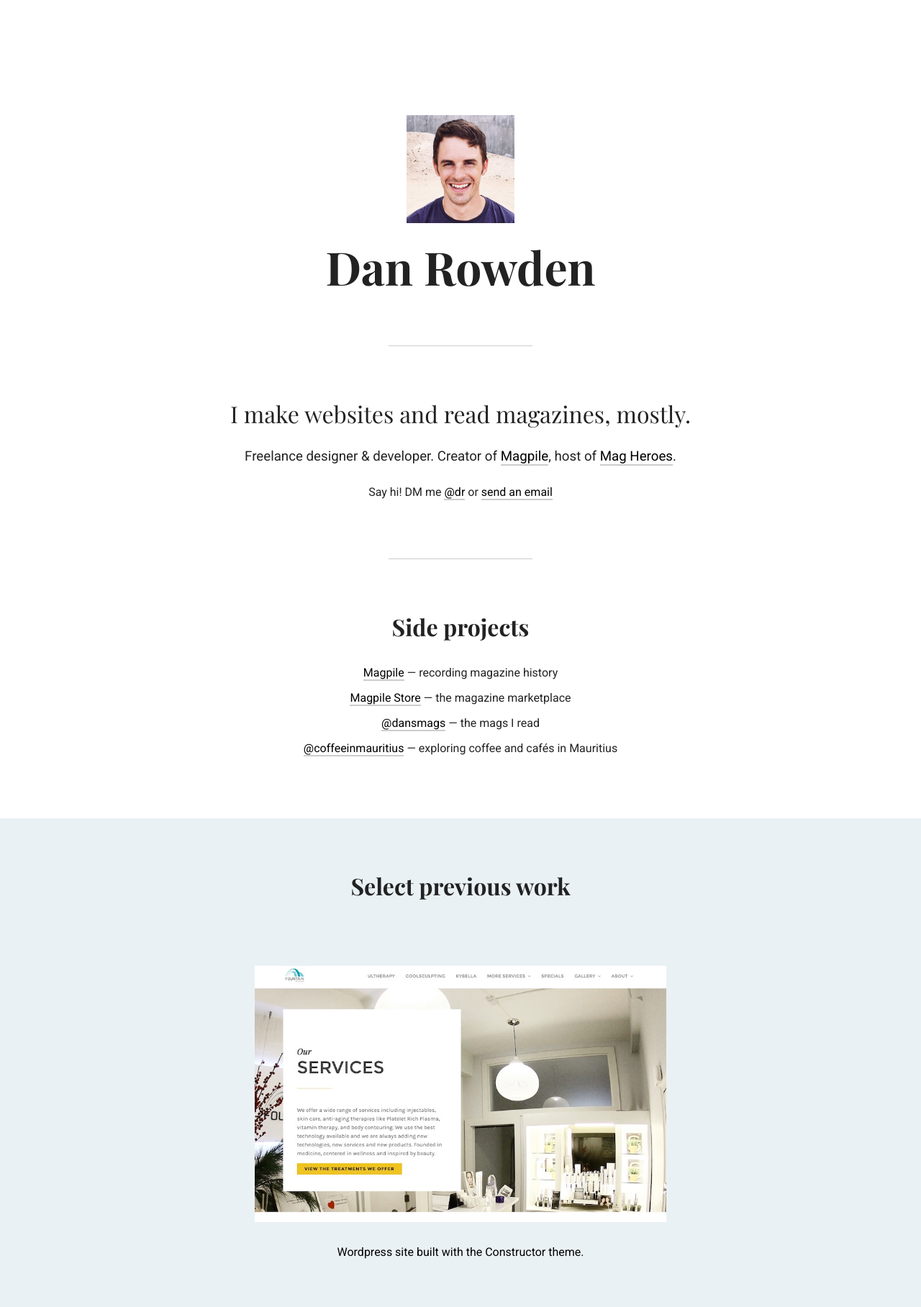
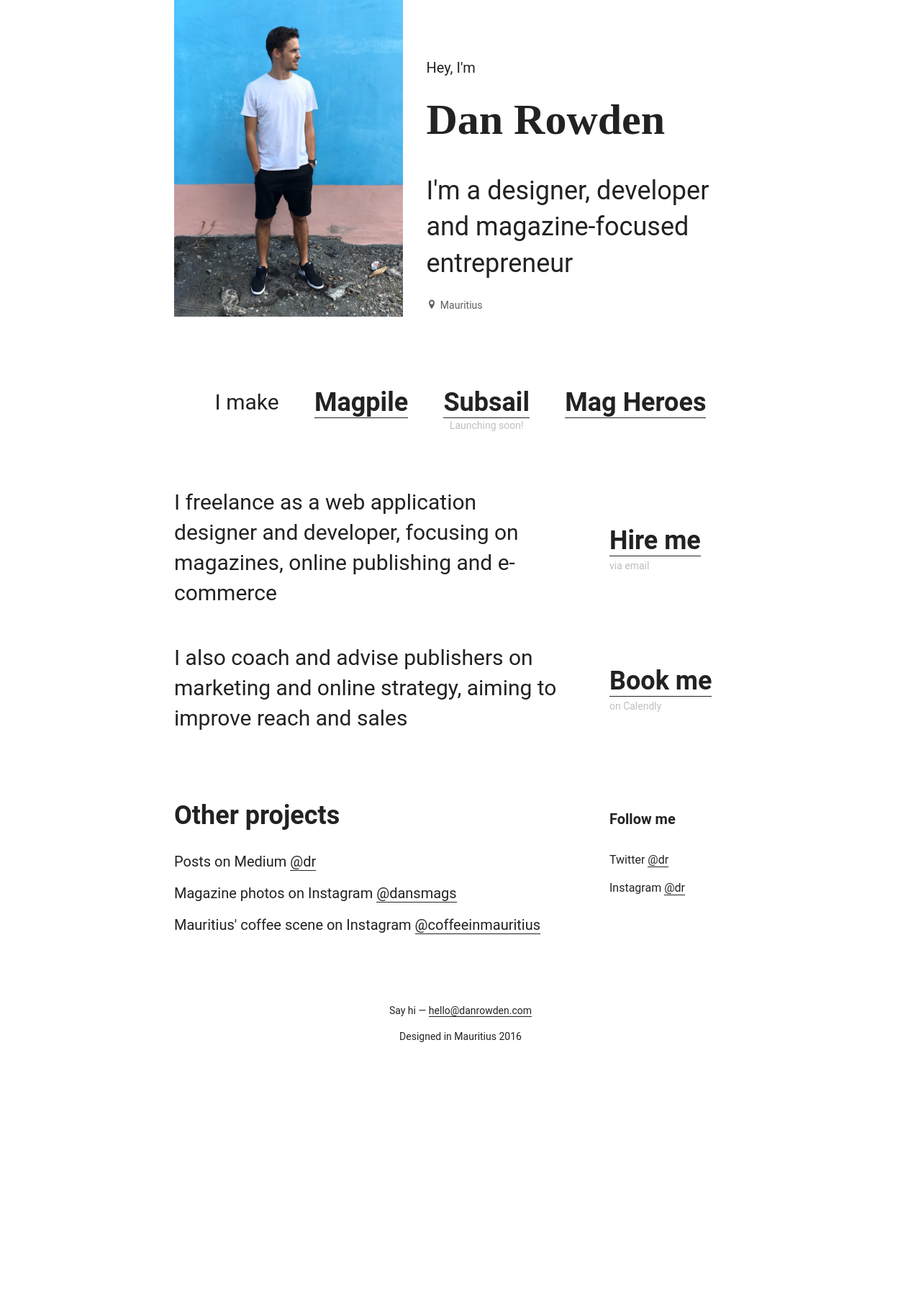
Before and after one commit to danrowden/danrowden.com, a plain HTML site: page index.html in a window 1280 px wide. Shown: the top 1816 px of the page at 72% size. After the commit the page ends 1483 px from the top, so only its background shows below. Drawn offline with nearby package versions, Linux system fonts and the light colour scheme.

Commit message:
First version of 2017 page

```diff
--- a/index.html
+++ b/index.html
@@ -1,10 +1,11 @@
 <html lang="en">
 	<head>
-		<title>Dan Rowden - Designer and developer</title>
+		<title>Dan Rowden - Designer, developer, entrepreneur</title>
 		<link rel="icon" type="image/png" sizes="32x32" href="images/favicon-32x32.png">
 		<link rel="icon" type="image/png" sizes="16x16" href="images/favicon-16x16.png">
-		<meta name="description" content="Dan Rowden is a web designer and developer, and magazine reader. Available for hire on small and medium projects.">
-		<link href='https://fonts.googleapis.com/css?family=Playfair+Display:400,700|Roboto:400,900' rel='stylesheet' type='text/css'>
+		<meta name="description" content="Dan Rowden is a web designer and developer, coach, entrepreneur and magazine reader.">
+	  <meta name="viewport" content="width=device-width, initial-scale=1, user-scalable=0">
+		<script>try{Typekit.load({ async: true });}catch(e){}</script>
 		<style>
 		* {
 			padding: 0;
@@ -13,224 +14,270 @@
 		}
 
 		body {
-			font-family: Roboto, "Helvetica Neue", sans-serif;
-			font-size: 14px;
+			font-family: 'Acumin Pro', 'Roboto', "Helvetica Neue", sans-serif;
+			font-size: 16px;
+			line-height: 1.4;
 			color: #222;
 			background-color: #fff;
 			text-align: center;
+			max-width: 500px;
+			margin: auto;
+			padding: 1rem;
 		}
-
-		h1,
-		h2,
-		h3,
-		h4 {
-			font-weight: normal;
-			margin: 1.5rem 0;
-			line-height: 1.4;
-		}
-		p {
-			line-height: 1.5;
-		}
-		a:link,
-		a:visited {
-			color: #000;
-			border-bottom: 2px solid #ccc;
-			text-decoration: none;
-			transition: color 0.1s ease-in-out;
-		}
-		a:hover {
-			color: #999;
-		}
-
-		h2 {
-			font-family: 'Playfair Display', serif;
-		}
-		h2.title {
-			font-weight: 700;
-			font-size: 2rem;
-		}
-
-		hr.narrow {
-			margin: 2rem auto;
-			width: 200px;
-			border: 0;
-			border-top: 1px solid #ccc;
-		}
-
-		header {
-			padding: 6em 3em 1em;
-			text-align: center;
-		}
-		header img {
-			width: 150px;
-		}
-		header h1 {
-			font-family: 'Playfair Display', serif;
-			font-weight: 700;
-			font-size: 3rem;
-		}
-
-		.intro {
-			padding: 1rem 3rem 3rem;
-		}
-		.intro h2 {
-			font-family: 'Playfair Display', serif;
-			font-size: 2em;
-		}
-
-		.projects {
-			padding: 1rem 1rem 5rem;
-		}
-		.projects ul {
-			list-style: none;
-		}
-		.projects li {
-			padding: 0.5rem 0;
-		}
-
-		.content {
-			padding: 1em 0;
-			overflow: hidden;
-			background-color: #eaf1f4;
-		}
-		.content .work {
-			display: block;
-			margin: 0 auto;
-			padding: 3rem 2rem;
-			max-width: 600px;
-		}
-		.content .work img {
-			display: block;
-			width: 100%;
-			margin: 0 auto 1rem;
-		}
-		.content .work a {
-			border-bottom: none;
-		}
-
-		footer {
-			padding: 5rem 2rem;
-			text-align: center;
-		}
-
-		@media (min-width: 700px) {
+		@media (min-width: 600px) {
 			body {
-				font-size: 16px;
-			}
-
-			header {
-				padding-top: 10rem;
-			}
-			header h1 {
-				margin: 1rem 0;
-				font-size: 4rem;
-			}
-
-			.content .work {
-				padding: 4rem;
-			}
-			.content .work img {
-				margin-bottom: 2rem;
+				padding: 0 2rem 2rem;
+				max-width: 860px;
+				text-align: left;
 			}
 		}
 
-		@media (min-width: 900px) {
-			.content {
-				padding: 3rem 0 2rem;
+		h1, h2, h3, h4 {
+			font-weight: normal;
+		}
+
+		h1 { font-family: "filson-pro"; }
+
+		a:link,
+		a:visited {
+			color: inherit;
+			border-bottom: 1px solid;
+			text-decoration: none;
+			transition: color 0.2s, border 0.2s;
+		}
+		a:hover {
+			color: #aaa;
+		}
+		a.button:hover {
+			color: #0086E2;
+		}
+
+		.fs14 { font-size: 14px; }
+		.fs20 { font-size: 20px; }
+		.fs30 { font-size: 30px; }
+		.fs36 { font-size: 36px; }
+		.fs40 { font-size: 40px; }
+		.fs60 { font-size: 60px; }
+		@media (max-width: 767px) {
+			.fs20 { font-size: 16px; }
+			.fs30 { font-size: 20px; }
+			.fs36 { font-size: 24px; }
+			.fs40 { font-size: 30px; }
+			.fs60 { font-size: 40px; }
+		}
+
+		.grey { color: #BFBFBF; }
+
+		.normal { font-weight: normal; }
+		.bold { font-weight: bold; }
+		.tc { text-align: center; }
+		.vam { vertical-align: middle; }
+
+		.mb1 { margin-bottom: 1rem; }
+		.mb2 { margin-bottom: 2rem; }
+		.mb4 { margin-bottom: 4rem !important; }
+
+		.list { list-style: none; }
+		.list li { margin-bottom: 1rem; }
+
+		.header {
+			overflow: hidden;
+			margin-bottom: 3rem;
+		}
+
+		.hey {
+			margin-bottom: 1rem;
+		}
+		.name {
+			margin-bottom: 1rem;
+		}
+		.location {
+			margin-top: 1.5rem;
+			color: #5F5F5F;
+		}
+		@media (min-width: 600px) {
+			.hey {
+				margin-top: 5rem;
+				margin-bottom: 1rem;
 			}
-			.content .work {
-				max-width: 700px;
+			.name {
+				margin-bottom: 2rem;
+			}
+			.location {
+				margin-top: 1.5rem;
 			}
 		}
+
+		.photo {
+			width: 100%;
+			margin-bottom: 2rem;
+			max-width: 300px;
+		}
+		@media (min-width: 600px) {
+			.photo {
+				float: left;
+				width: 40%;
+				max-width: none;
+				margin-right: 1rem;
+			}
+		}
+		@media (min-width: 768px) {
+			.photo {
+				margin-right: 2rem;
+			}
+		}
+
+		.pin {
+			width: 16px;
+			fill: #5F5F5F;
+			vertical-align: top;
+		}
+
+		.projects { margin-bottom: 3rem; }
+		.project {
+			display: inline-block;
+				vertical-align: top;
+				text-align: center;
+				line-height: 2rem;
+		}
+		.project:first-of-type { display: block; }
+		@media (min-width: 600px) {
+			.projects {
+				margin-left: 2.5%;
+		    margin-right: 2.5%;
+		    text-align: center;
+			}
+			.project {
+				display: inline-block;
+				padding: 3%;
+			}
+			.project:first-of-type { display: inline-block; }
+		}
+
+		.row {
+			margin-top: 1.5rem;
+			margin-bottom: 1.5rem;
+		}
+		.right {
+			margin-top: 1rem;
+			margin-bottom: 2.5rem;
+		}
+		@media (min-width: 600px) {
+			.row {
+				display: table;
+				width: 100%;
+				margin-bottom: 3rem;
+			}
+			.left {
+				display: table-cell;
+				width: 76%;
+				padding-right: 8%;
+			}
+			.right {
+				display: table-cell;
+				width: 24%;
+				margin-top: 0;
+				margin-bottom: 0;
+			}
+		}
+
+		.other-projects { margin-top: 4rem; }
+		@media (min-width: 600px) {
+			.other-projects { margin-top: 6rem; }
+		}
+
+		.footer {
+			margin-top: 5rem;
+		}
+
+
+
 		</style>
 	</head>
 
 	<body>
 
-		<header>
-			<img src="images/dan-rowden.jpg" alt="Hi">
-			<h1>Dan Rowden</h1>
+		<header class="header">
+			<img src="images/dan-avatar.jpg" alt="Dan Rowden" class="photo">
+			<p class="fs20 hey">Hey, I'm</p>
+			<h1 class="fs60 bold name">Dan Rowden</h1>
+			<h2 class="fs36">I'm a designer, developer and magazine-focused entrepreneur</h2>
+			<p class="fs14 location">
+				<svg class="pin" version="1.1" id="Location_pin" xmlns="http://www.w3.org/2000/svg" xmlns:xlink="http://www.w3.org/1999/xlink" x="0px" y="0px" viewBox="0 0 20 20" style="enable-background:new 0 0 20 20;" xml:space="preserve">
+					<path d="M10,2.009c-2.762,0-5,2.229-5,4.99c0,4.774,5,11,5,11s5-6.227,5-11C15,4.239,12.762,2.009,10,2.009z M10,9.76
+					c-1.492,0-2.7-1.209-2.7-2.7s1.208-2.7,2.7-2.7c1.49,0,2.699,1.209,2.699,2.7S11.49,9.76,10,9.76z"/>
+				</svg> Mauritius
+			</p>
 		</header>
 
-		<hr class="narrow">
-
-		<div class="intro">
-			<h2>I make websites and read magazines, mostly.</h2>
-			<h3>Freelance designer &amp; developer. Creator of <a href="http://magpile.com" target="_blank">Magpile</a>, host of <a href="http://magheroes.net" target="_blank">Mag Heroes</a>.</h3>
-			<p>Say hi! DM me <a href="http://twitter.com/dr">@dr</a> or <a href="mailto:hello@danrowden.com" title="Email me">send an email</a></p>
-		</div>
-
-		<hr class="narrow">
-
 		<div class="projects">
-			<h2 class="title">Side projects</h2>
-
-			<ul>
-				<li><a href="http://magpile.com" target="_blank">Magpile</a> &mdash; recording magazine history</li>
-				<li><a href="http://magpile.com/store/" target="_blank">Magpile Store</a> &mdash; the magazine marketplace</li>
-				<!-- <li><a href="http://magheroes.net" target="_blank">Mag Heroes</a> &mdash; a podcast about magazine makers</li> -->
-				<li><a href="https://instagram.com/dansmags" target="_blank">@dansmags</a> &mdash; the mags I read</li>
-				<li><a href="https://instagram.com/coffeeinmauritius" target="_blank">@coffeeinmauritius</a> &mdash; exploring coffee and caf&eacute;s in Mauritius</li>
-			</ul>
-		</div>
-
-		<div class="content">
-			<h2 class="title">Select previous work</h2>
-
-			<div class="work">
-				<a href="http://fountainmedspa.com" target="_blank" title="Fountain Med Spa">
-					<img src="images/fountain-med-spa.jpg" alt="Fountain Med Spa">
-					Wordpress site built with the Constructor theme.
-				</a>
+			<div class="project fs30">
+				I make
 			</div>
 
-			<div class="work">
-				<a href="http://dailybible.co" target="_blank" title="Daily Bible">
-					<img src="images/daily-bible.jpg" alt="Daily Bible">
-					A new marketing page for a daily verse app, designed to increase app download conversions.
-				</a>
+			<div class="project fs36 bold">
+				<a href="http://magpile.com" target="_blank">Magpile</a>
 			</div>
 
-			<div class="work">
-				<a href="http://magpile.com" target="_blank" title="Magpile, the world's biggest online reference to magazines">
-					<img src="images/magpile.jpg" alt="Magpile">
-					A wiki-like magazine reference site I launched in 2012.
-				</a>
+			<div class="project fs36 bold">
+				<a href="https://subsail.com" target="_blank">Subsail</a><br>
+				<span class="normal fs14 grey">Launching soon!</span>
 			</div>
 
-			<div class="work">
-				<a href="http://magpile.com/store/" target="_blank" title="Magpile Store, a unique marketplace for publishers to sell online">
-					<img src="images/magpile-store.jpg" alt="Magpile Store">
-					An e-commerce platform and marketplace for publishers, selling to customers worldwide.
-				</a>
-			</div>
-
-			<div class="work">
-				<a href="http://magheroes.net" target="_blank" title="Mag Heroes podcast, in which I chat with some of the world's best magazine makers">
-					<img src="images/mag-heroes.jpg" alt="Mag Heroes">
-					I talk with magazine makers on my podcast. Season 3 coming soon!
-				</a>
-			</div>
-
-			<div class="work">
-				<a href="http://hellomrmag.com" target="_blank" title="Hello Mr: custom publishing platform (designed by Editor, Ryan Fitzgibbon)">
-					<img src="images/hello-mr.jpg" alt="Hello Mr">
-					A custom publishing platform for NYC-based mag, Hello Mr.
-				</a>
-			</div>
-
-			<div class="work">
-				<a href="http://magpile.com/awards/" target="_blank" title="Magpile Magazine Awards 2014">
-					<img src="images/magpile-2014-awards.jpg" alt="Magpile Magazine Awards 2014"">
-					Organisation and design for Magpile's annual magazine awards ceremony.
-				</a>
+			<div class="project fs36 bold">
+				<a href="http://magheroes.net" target="_blank">Mag Heroes</a>
 			</div>
 		</div>
 
-		<footer>
-			<p>I am available for hire for small and medium web projects.</p>
+		<div class="row">
+			<div class="left fs30">
+				I freelance as a web application designer and developer, focusing on magazines, online publishing and e-commerce
+			</div>
+			<div class="right fs36 bold vam">
+				<a href="mailto:hire@danrowden.com" class="button">Hire me</a>
+				<br>
+				<span class="normal fs14 grey">via email</span>
+			</div>
+		</div>
 
-			<p><a href="mailto:hello@danrowden.com" title="Email me">Email me</a>!</p>
+		<div class="row">
+			<div class="left fs30">
+				I also coach and advise publishers on marketing and online strategy, aiming to improve reach and sales
+			</div>
+			<div class="right fs36 bold vam">
+				<a href="https://calendly.com/danrowden" target="_blank" class="button">Book me</a>
+				<br>
+				<span class="normal fs14 grey">on Calendly</span>
+			</div>
+		</div>
+
+		<div class="row other-projects">
+			<div class="left">
+
+				<h2 class="fs36 bold mb2" style="line-height: 1">Other projects</h2>
+
+				<ul class="fs20 list">
+					<li>Posts on Medium <a href="https://medium.com/@dr" target="_blank">@dr</a></li>
+					<li>Magazine photos on Instagram <a href="https://www.instagram.com/dansmags/" target="_blank">@dansmags</a></li>
+					<li>Mauritius' coffee scene on Instagram <a href="https://www.instagram.com/coffeeinmauritius/" target="_blank">@coffeeinmauritius</a></li>
+				</ul>
+
+			</div>
+
+			<div class="right">
+				<h3 class="fs20 bold mb2">Follow me</h3>
+
+				<ul class="list">
+					<li>Twitter <a href="https://twitter.com/dr">@dr</a></li>
+					<li>Instagram <a href="https://instagram.com/dr">@dr</a></li>
+				</ul>
+
+			</div>
+		</div>
+
+		<footer class="footer tc fs14">
+			<p class="mb1">Say hi &mdash; <a href="mailto:hello@danrowden.com" title="Email me">hello@danrowden.com</a></p>
+			<p>Designed in Mauritius 2016</p>
 		</footer>
 
 		<script>
```
Also changed, not shown: publishers.html (deleted, +0 -211 lines), images/dan-avatar.jpg (added), images/location-pin.svg (added).
